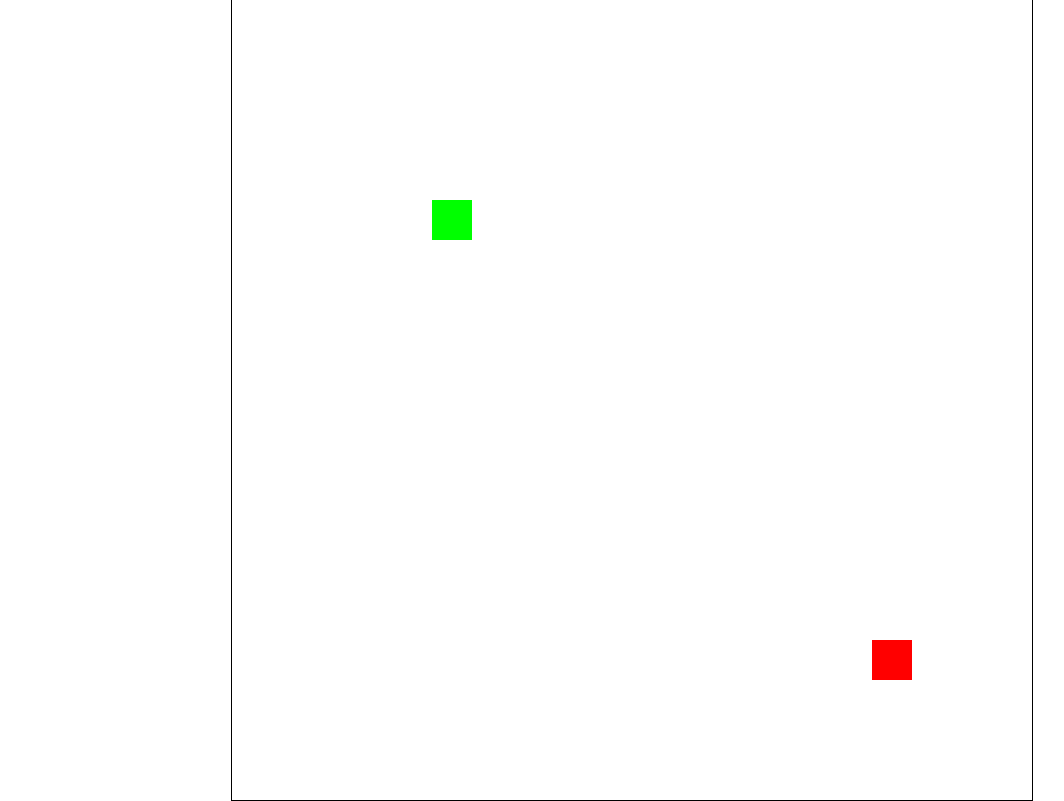
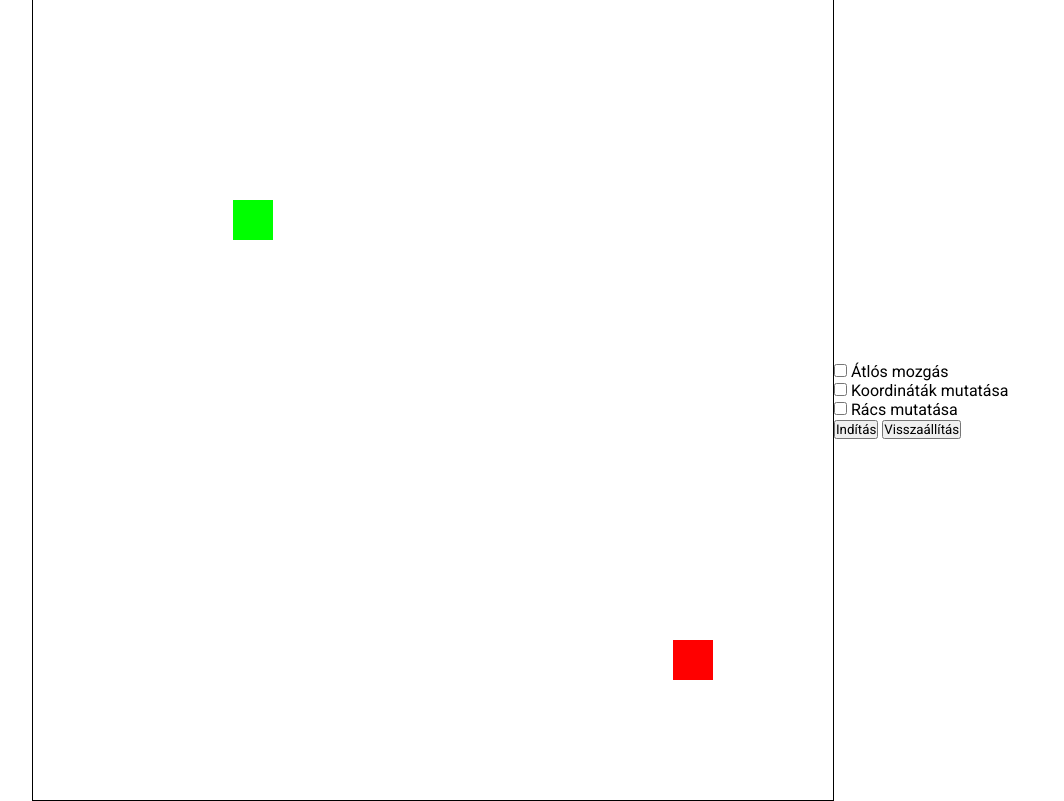
Before and after one commit to 0324bence/MazeVisualiser, a website built with Vite: page index.html in a window 1280 px wide. Shown: the whole page, without its empty margins (8-1072 px from the left). Built offline with nearby package versions, Linux system fonts and the light colour scheme.

Commit message:
Start working on settings box

```diff
--- a/index.html
+++ b/index.html
@@ -9,6 +9,26 @@
     <body>
         <div id="main-container">
             <canvas id="main-canvas"></canvas>
+            <div id="sidebar">
+                <div id="settings-container">
+                    <div>
+                        <input type="checkbox" id="useDiagonalsCheckbox" name="useDiagonalsCheckbox" />
+                        <label for="useDiagonalsCheckbox">Átlós mozgás</label>
+                    </div>
+                    <div>
+                        <input type="checkbox" id="showCoordsCheckbox" />
+                        <label for="showCoordsCheckbox">Koordináták mutatása</label>
+                    </div>
+                    <div>
+                        <input type="checkbox" id="showGridCheckbox" />
+                        <label for="showGridCheckbox">Rács mutatása</label>
+                    </div>
+                </div>
+                <div id="controls-container">
+                    <button id="startButton">Indítás</button>
+                    <button id="resetButton">Visszaállítás</button>
+                </div>
+            </div>
         </div>
         <script type="module" src="/src/main.ts"></script>
     </body>
--- a/src/styles/style.css
+++ b/src/styles/style.css
@@ -15,10 +15,17 @@ button {
     width: 100%;
     height: 100vh;
     display: flex;
-    justify-content: center;
+    justify-content: start;
+    padding-left: 40px;
     align-items: center;
 }
 
 #main-canvas {
     border: 1px solid black;
+
 }
+
+#settings-container {
+    display: flex;
+    flex-direction: column;
+}
```
